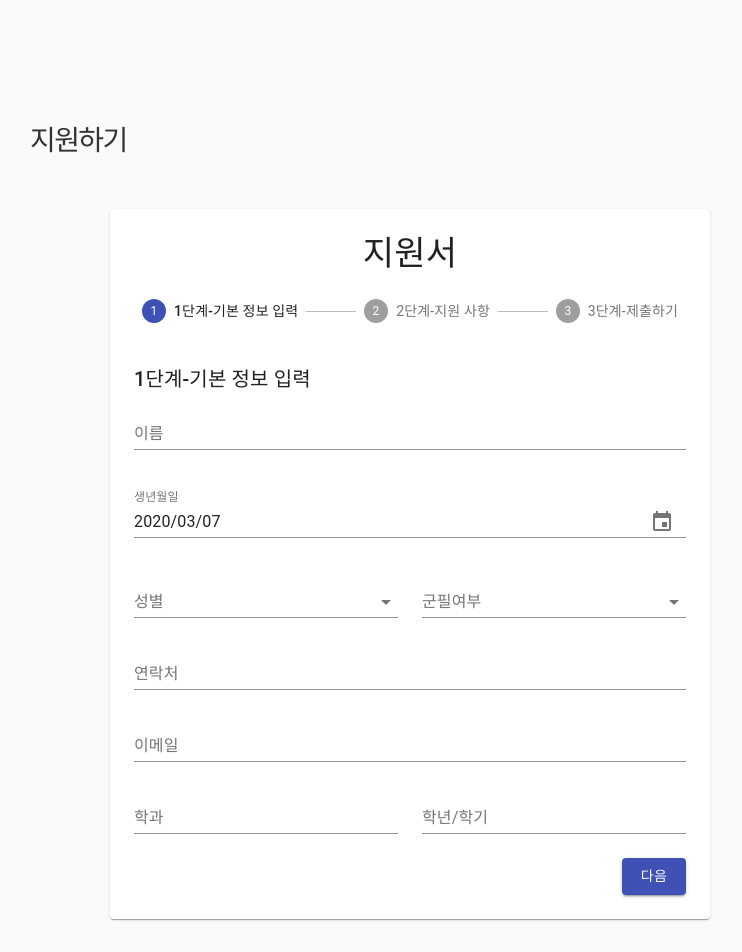
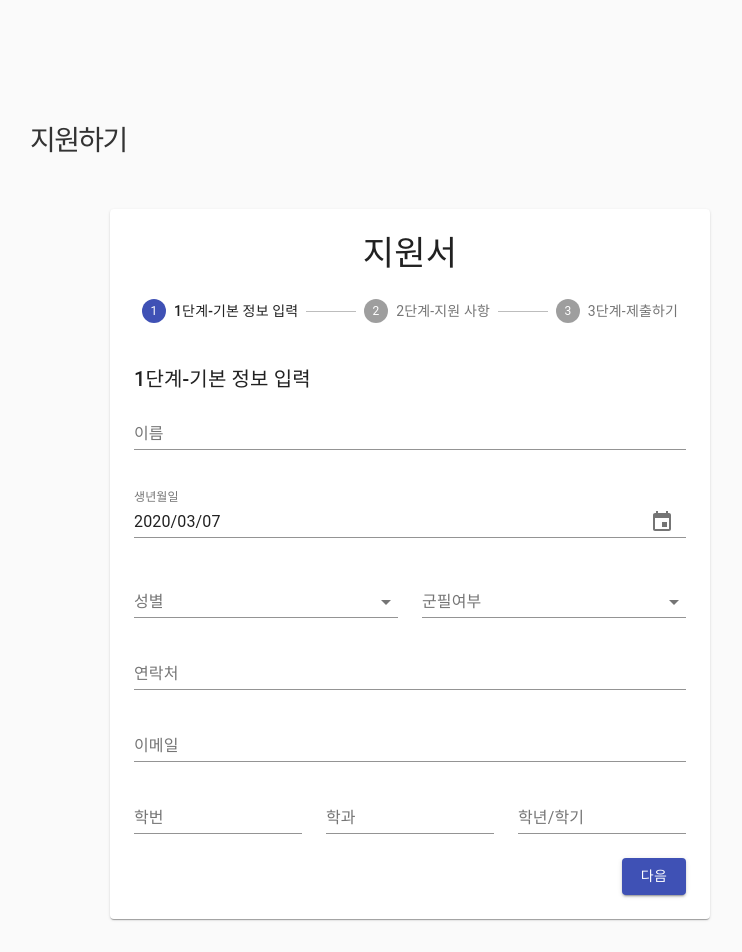
Before and after one commit to dev-oyr/renewal-ourpage, a React (Create React App) app: page /apply in a window 1280 px wide. Shown: the top 952 px of the page, without its empty margins (230-972 px from the left). Built offline with nearby package versions, Linux system fonts and the light colour scheme; a web font is replaced by a local one.

Commit message:
학번 추가 placeholder추가

```diff
--- a/src/components/Step1.js
+++ b/src/components/Step1.js
@@ -43,7 +43,7 @@ function Step1() {
             </Typography>
             <Grid container spacing={3}>
                 <Grid item xs={12}>
-                    <TextField id="name" name="name" label="이름" fullWidth />
+                    <TextField id="name" name="name" label="이름" fullWidth placeholder="ex)신동민" />
                 </Grid>
                 <MuiPickersUtilsProvider utils={DateFnsUtils}>
                     <Grid item xs={12}>
@@ -83,16 +83,19 @@ function Step1() {
                     </FormControl>
                 </Grid>
                 <Grid item xs={12}>
-                    <TextField id="phonenumber" name="phonenuber" label="연락처" fullWidth />
+                    <TextField id="phonenumber" name="phonenuber" label="연락처" fullWidth placeholder="ex)01012345678" />
                 </Grid>
                 <Grid item xs={12}>
-                    <TextField id="email" name="email" label="이메일" fullWidth />
+                    <TextField id="email" name="email" label="이메일" fullWidth placeholder="ex)sju@sju.ac.kr" />
                 </Grid>
-                <Grid item xs={12} sm={6}>
-                    <TextField id="department" name="department" label="학과" fullWidth />
+                <Grid item xs={12} sm={4}>
+                    <TextField id="studentnumber" name="studentnumber" label="학번" fullWidth placeholder="ex)17011558" />
                 </Grid>
-                <Grid item xs={12} sm={6}>
-                    <TextField id="grade" name="grade" label="학년/학기" fullWidth />
+                <Grid item xs={12} sm={4}>
+                    <TextField id="department" name="department" label="학과" fullWidth placeholder="ex)컴퓨터공학과" />
+                </Grid>
+                <Grid item xs={12} sm={4}>
+                    <TextField id="grade" name="grade" label="학년/학기" fullWidth placeholder="ex)3학년 1학기" />
                 </Grid>
             </Grid>
         </React.Fragment>
```
